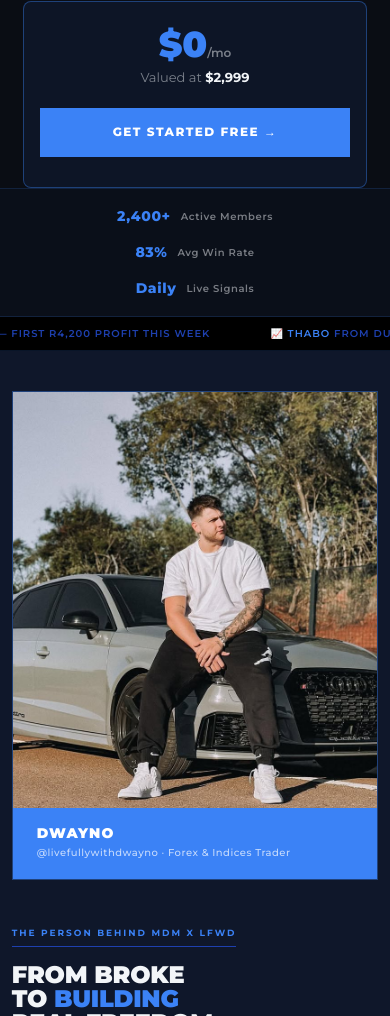
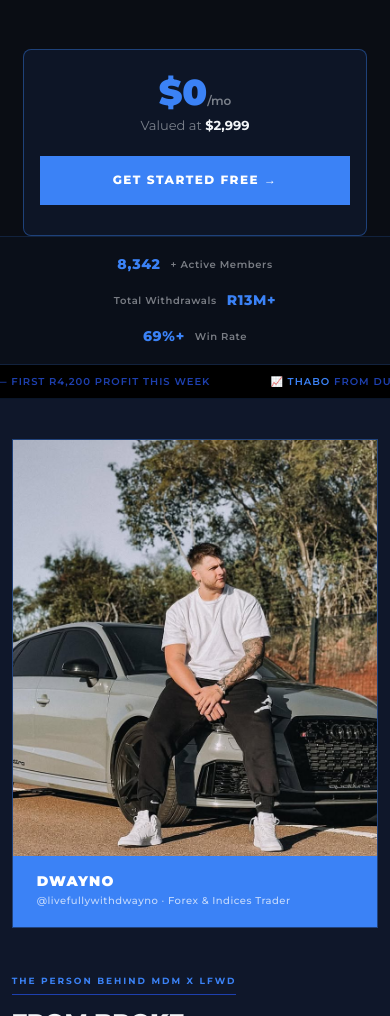
Before and after one commit to mihle-matimba/lfwd, a plain HTML site: page index.html in a window 390 px wide. Shown: the part 984-2000 px from the top of the page. Drawn offline with nearby package versions, Linux system fonts and the light colour scheme.

Commit message:
feat: update stats, add live member counter, improve mobile heading size
- Update member count to 8,340+ (starting value)
- Add live counter that increments by 1 every 2 seconds
- Update total withdrawals to R13M+
- Update win rate to 69%+
- Improve mobile heading font size (clamp 26px to 36px)
- Add comma formatting to counter for readability
- Sync counter across both stats sections (proof-row and results-strip)

```diff
--- a/index.html
+++ b/index.html
@@ -1050,7 +1050,7 @@
   .logo sub { font-size: 7px; }
   .nav-cta { width: 100%; }
 
-  .hero-h1 { font-size: clamp(24px, 6vw, 32px); line-height: 1.1; }
+  .hero-h1 { font-size: clamp(26px, 7vw, 36px); line-height: 1.1; }
   .hero-sub { font-size: 13px; line-height: 1.6; margin: 16px auto 32px; }
   .hero-eyebrow { gap: 6px; font-size: 9px; padding: 6px 16px; }
 
@@ -1190,11 +1190,11 @@
 </section>
 
 <div class="proof-row reveal">
-  <div class="proof-item"><strong>2,400+</strong> Active Members</div>
+  <div class="proof-item"><strong id="memberCount">8,340</strong>+ Active Members</div>
   <div class="proof-divider"></div>
-  <div class="proof-item"><strong>83%</strong> Avg Win Rate</div>
+  <div class="proof-item">Total Withdrawals <strong>R13M+</strong></div>
   <div class="proof-divider"></div>
-  <div class="proof-item"><strong>Daily</strong> Live Signals</div>
+  <div class="proof-item"><strong>69%+</strong> Win Rate</div>
 </div>
 
 <div class="ticker-wrap">
@@ -1311,8 +1311,9 @@
       <div class="testi-card"><div class="stars">★★★★★</div><p class="testi-q">Dwayno’s live sessions are a game changer.</p><div class="t-row"><div class="av">NK</div><div><div class="t-name">Nandi K.</div><div class="t-loc">Durban</div></div></div></div>
     </div>
     <div class="results-strip reveal">
-      <div class="result-box"><div class="result-n">2,400+</div><div class="result-l">Members</div></div>
-      <div class="result-box"><div class="result-n">83%</div><div class="result-l">Win Rate</div></div>
+      <div class="result-box"><div class="result-n" id="resultCount">8,340</div><div class="result-l">Members</div></div>
+      <div class="result-box"><div class="result-n">R13M+</div><div class="result-l">Total Withdrawals</div></div>
+      <div class="result-box"><div class="result-n">69%+</div><div class="result-l">Win Rate</div></div>
     </div>
   </div>
 </section>
@@ -1396,6 +1397,25 @@
   document.querySelectorAll('.faq-item').forEach(f => f.classList.remove('open'));
   if (!open) el.classList.add('open');
 }
+
+// Animate member counter
+let memberCount = 8340;
+const memberCountEl = document.getElementById('memberCount');
+const resultCountEl = document.getElementById('resultCount');
+
+function formatNumber(num) {
+  return num.toLocaleString();
+}
+
+function incrementMembers() {
+  memberCount++;
+  const formatted = formatNumber(memberCount);
+  if (memberCountEl) memberCountEl.textContent = formatted;
+  if (resultCountEl) resultCountEl.textContent = formatted;
+}
+
+// Increment every 2 seconds
+setInterval(incrementMembers, 2000);
 </script>
 
 </body>
```
